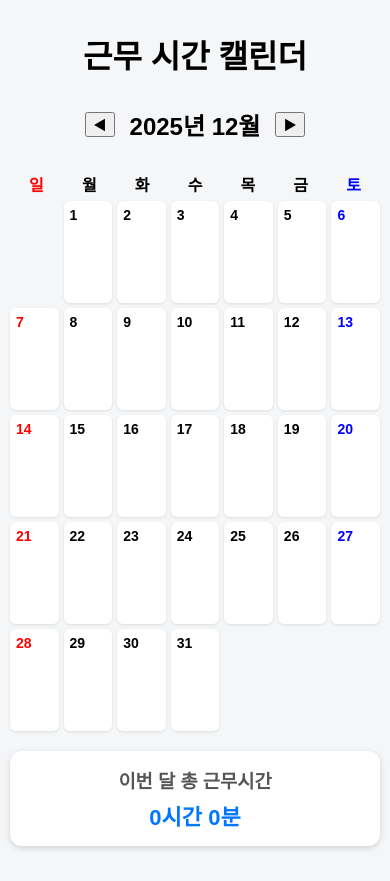
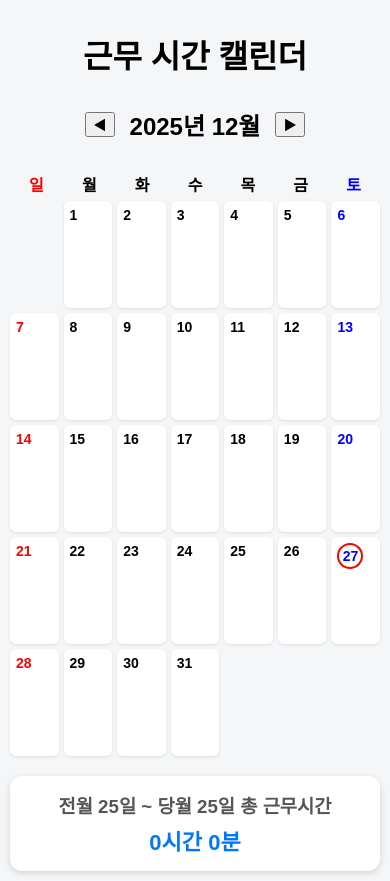
Before and after one commit to TarraGon619/work-calender, a plain HTML site: page index.html in a window 390 px wide. Before the commit the page ends 856 px from the top, so only its background shows below. Drawn offline with Linux system fonts and the light colour scheme.

Commit message:
Version 3

```diff
--- a/index.html
+++ b/index.html
@@ -3,7 +3,7 @@
 <head>
 <meta charset="UTF-8">
 <meta name="viewport" content="width=device-width, initial-scale=1.0">
-    <link rel="manifest" href="./manifest.json?v=2">
+<link rel="manifest" href="./manifest.json?v=3">
 <meta name="theme-color" content="#0077ff">
 
 <title>근무 시간 캘린더</title>
@@ -51,7 +51,7 @@
   background: white;
   border-radius: 6px;
   padding: 6px;
-        min-height: 90px;
+  min-height: 95px;
   cursor: pointer;
   font-size: 14px;
   box-shadow: 0 1px 3px rgba(0,0,0,0.1);
@@ -65,6 +65,18 @@
 .sun-day strong { color: red; }
 .sat-day strong { color: blue; }
 
+/* 오늘 날짜 표시 */
+.today strong {
+  display: inline-flex;
+  justify-content: center;
+  align-items: center;
+  width: 26px;
+  height: 26px;
+  border-radius: 50%;
+  border: 2px solid #ff0000;
+  box-sizing: border-box;
+}
+/* 시간 */
 .work-time {
   font-size: 12px;
   color: #0077ff;
@@ -72,14 +84,14 @@
 
 .work-duration {
   font-size: 12px;
-            color: #555;
+  color: #0077ff;
   margin-top: 4px;
 }
 
-    /* 하단 총합 카드 */
+/* 하단 카드 */
 .total {
   margin-top: 20px;
-        background: #ffffff;
+  background: white;
   padding: 15px;
   border-radius: 12px;
   text-align: center;
@@ -130,11 +142,10 @@
   border: none;
 }
 
-    /* 📱 모바일 표시 */
+/* 모바일 */
 @media (max-width: 600px) {
   .pc { display: none; }
 }
-
 @media (min-width: 601px) {
   .mobile { display: none; }
 }
@@ -143,7 +154,7 @@
 
 <body>
 
-    <h1 onclick="location.reload(true);">근무 시간 캘린더</h1>
+<h1>근무 시간 캘린더</h1>
 
 <div class="header">
   <button id="prev">◀</button>
@@ -164,7 +175,7 @@
 <div id="calendar"></div>
 
 <div class="total">
-    <h3>이번 달 총 근무시간</h3>
+  <h3>전월 25일 ~ 당월 25일 총 근무시간</h3>
   <span id="totalTime">0시간 0분</span>
 </div>
 
@@ -187,18 +198,17 @@
 let selectedDate = "";
 const workData = JSON.parse(localStorage.getItem("workData")) || {};
 
-    // DOM 요소를 명시적으로 바인딩 (전역 변수 의존 제거)
-    const calendar = document.getElementById('calendar');
-    const month = document.getElementById('month');
-    const modal = document.getElementById('modal');
-    const modalDate = document.getElementById('modalDate');
-    const startTime = document.getElementById('startTime');
-    const endTime = document.getElementById('endTime');
-    const saveBtn = document.getElementById('save');
-    const deleteBtn = document.getElementById('delete');
-    const totalTime = document.getElementById('totalTime');
-    const prevBtn = document.getElementById('prev');
-    const nextBtn = document.getElementById('next');
+const calendar = document.getElementById("calendar");
+const month = document.getElementById("month");
+const modal = document.getElementById("modal");
+const modalDate = document.getElementById("modalDate");
+const startTime = document.getElementById("startTime");
+const endTime = document.getElementById("endTime");
+const saveBtn = document.getElementById("save");
+const deleteBtn = document.getElementById("delete");
+const totalTime = document.getElementById("totalTime");
+const prevBtn = document.getElementById("prev");
+const nextBtn = document.getElementById("next");
 
 function saveData() {
   localStorage.setItem("workData", JSON.stringify(workData));
@@ -208,13 +218,8 @@
   const [sh, sm] = start.split(":").map(Number);
   const [eh, em] = end.split(":").map(Number);
   let min = (eh*60+em) - (sh*60+sm);
-        // 종료가 시작보다 빠르면(익일로 간주) 24시간을 더함
   if (min < 0) min += 24*60;
-        return {
-        h: Math.floor(min / 60),
-        m: min % 60,
-        min
-        };
+  return { min };
 }
 
 function renderCalendar() {
@@ -222,48 +227,42 @@
   const y = current.getFullYear();
   const m = current.getMonth();
 
-        month.textContent = `${y}년 ${m + 1}월`;
+  month.textContent = `${y}년 ${m+1}월`;
+
+  const today = new Date();
+  const ty = today.getFullYear();
+  const tm = today.getMonth();
+  const td = today.getDate();
 
   const firstDay = new Date(y, m, 1).getDay();
-        const lastDate = new Date(y, m + 1, 0).getDate();
+  const lastDate = new Date(y, m+1, 0).getDate();
 
-        for (let i = 0; i < firstDay; i++) {
+  for (let i=0;i<firstDay;i++) {
     calendar.appendChild(document.createElement("div"));
   }
 
-        for (let d = 1; d <= lastDate; d++) {
+  for (let d=1; d<=lastDate; d++) {
     const date = new Date(y, m, d);
-        const dayOfWeek = date.getDay();
-
-        const dateStr =
-            `${y}-${String(m+1).padStart(2,"0")}-${String(d).padStart(2,"0")}`;
+    const dow = date.getDay();
+    const dateStr = `${y}-${String(m+1).padStart(2,"0")}-${String(d).padStart(2,"0")}`;
 
     const div = document.createElement("div");
     div.className = "day";
 
-        if (dayOfWeek === 0) div.classList.add("sun-day");
-        if (dayOfWeek === 6) div.classList.add("sat-day");
+    if (dow===0) div.classList.add("sun-day");
+    if (dow===6) div.classList.add("sat-day");
+    if (y===ty && m===tm && d===td) div.classList.add("today");
 
     div.innerHTML = `<strong>${d}</strong>`;
 
     if (workData[dateStr]) {
       const w = workData[dateStr];
-            const dur = calcDuration(w.start, w.end);
-
+      const durMin = calcDuration(w.start, w.end).min;
       div.innerHTML += `
         <div class="work-time pc">${w.start} ~ ${w.end}</div>
-
-            <div class="work-time mobile">
-                ${w.start}<br>${w.end}
-            </div>
-
-            <div class="work-duration pc">
-                ${dur.h}시간 ${dur.m}분
-            </div>
-
-            <div class="work-duration mobile">
-                ${dur.h}시간<br>${dur.m}분
-            </div>
+        <div class="work-time mobile">${w.start}<br>${w.end}</div>
+        <div class="work-duration pc">${Math.floor(durMin/60)}시간 ${durMin%60}분</div>
+        <div class="work-duration mobile">${Math.floor(durMin/60)}시간<br>${durMin%60}분</div>
       `;
     }
 
@@ -286,13 +285,9 @@
   modal.style.display = "none";
 }
 
-    // 이벤트 바인딩: 예약어 변수 사용 제거
 saveBtn.onclick = () => {
   if (startTime.value && endTime.value) {
-        workData[selectedDate] = {
-            start: startTime.value,
-            end: endTime.value
-        };
+    workData[selectedDate] = { start: startTime.value, end: endTime.value };
     saveData();
     closeModal();
     renderCalendar();
@@ -308,17 +303,20 @@
   }
 };
 
+/* 🔥 총합계 계산: 전월 25일 ~ 이번달 25일 */
 function calcTotal() {
   let totalMin = 0;
+
   const y = current.getFullYear();
-        const m = String(current.getMonth()+1).padStart(2,"0");
+  const m = current.getMonth();
+
+  const start = new Date(y, m-1, 25);
+  const end = new Date(y, m, 26);
 
   for (const date in workData) {
-        if (date.startsWith(`${y}-${m}`)) {
-            totalMin += calcDuration(
-            workData[date].start,
-            workData[date].end
-            ).min;
+    const d = new Date(date);
+    if (d >= start && d < end) {
+      totalMin += calcDuration(workData[date].start, workData[date].end).min;
     }
   }
 
@@ -327,12 +325,12 @@
 }
 
 prevBtn.onclick = () => {
-        current.setMonth(current.getMonth() - 1);
+  current.setMonth(current.getMonth()-1);
   renderCalendar();
 };
 
 nextBtn.onclick = () => {
-        current.setMonth(current.getMonth() + 1);
+  current.setMonth(current.getMonth()+1);
   renderCalendar();
 };
 
@@ -345,6 +343,5 @@
 }
 </script>
 
-
 </body>
 </html>
--- a/sw.js
+++ b/sw.js
@@ -1,4 +1,4 @@
-const CACHE_NAME = "work-calendar-v2";
+const CACHE_NAME = "work-calendar-v3";
 const FILES_TO_CACHE = [
   "./",
   "./index.html",
```
Lines whose indentation alone changed are shown as unchanged.
